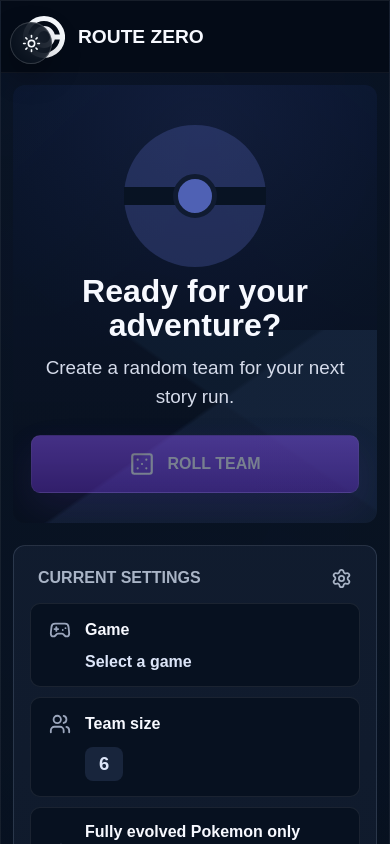
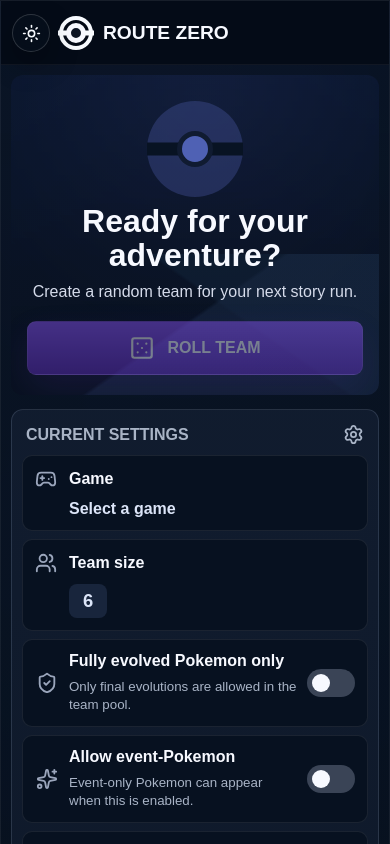
Before and after one commit to EasyEddi/Route-Zero, a Next.js app: page / in a window 390 px wide. Shown: the top 844 px of the page. Built offline with nearby package versions, Linux system fonts and the light colour scheme.

Commit message:
Improve mobile layout density

```diff
--- a/app/globals.css
+++ b/app/globals.css
@@ -2467,6 +2467,13 @@
 }
 
 @media (max-width: 620px) {
+  .themeToggle {
+    top: 14px;
+    left: 12px;
+    width: 38px;
+    height: 38px;
+  }
+
   .shell {
     width: 100%;
     min-height: 100vh;
@@ -2475,61 +2482,365 @@
   }
 
   .topbar {
-    height: 72px;
+    height: 64px;
+    padding: 0 16px 0 58px;
+  }
+
+  .brand {
+    gap: 10px;
+    font-size: 1.2rem;
+  }
+
+  .brandMark {
+    width: 34px;
+    height: 34px;
+    border-width: 4px;
+  }
+
+  .brandMark::before {
+    height: 5px;
+  }
+
+  .brandMark::after {
+    width: 10px;
+    height: 10px;
   }
 
   .heroGrid {
-    padding: 12px;
+    gap: 14px;
+    padding: 10px;
   }
 
   .intro {
-    min-height: 340px;
-    padding-inline: 18px;
+    min-height: 286px;
+    padding: 22px 16px 20px;
+  }
+
+  .pokeballGlow {
+    width: 96px;
+    height: 96px;
+  }
+
+  .pokeballGlow::before {
+    height: 13px;
+  }
+
+  .pokeballGlow::after {
+    width: 26px;
+    height: 26px;
+  }
+
+  .intro h1,
+  .teamHeader h2 {
+    font-size: 2rem;
+  }
+
+  .intro p,
+  .teamHeader span {
+    margin: 9px 0 18px;
+    font-size: 1rem;
+    line-height: 1.38;
   }
 
   .primaryButton {
     width: 100%;
     min-width: 0;
+    min-height: 54px;
+  }
+
+  .settingsPanel {
+    margin-top: 14px;
+    padding: 14px 10px 12px;
+  }
+
+  .panelHeader {
+    margin: 0 4px 10px;
   }
 
   .settingRow,
+  .toggleRow,
+  .typeBlock {
+    gap: 10px;
+    margin-top: 8px;
+    padding: 12px;
+  }
+
+  .settingRow {
+    grid-template-columns: 24px minmax(0, 1fr);
+  }
+
   .toggleRow {
-    grid-template-columns: 24px minmax(0, 1fr);
-  }
-
-  .stepper,
-  .settingValue,
+    grid-template-columns: 24px minmax(0, 1fr) 48px;
+  }
+
+  .settingValue {
+    grid-column: 2;
+    max-width: 100%;
+    justify-self: start;
+    text-align: left;
+  }
+
   .switchControl {
-    grid-column: 2;
-    justify-self: start;
+    grid-column: 3;
+    justify-self: end;
+  }
+
+  .typeGrid {
+    display: grid;
+    grid-template-columns: repeat(2, minmax(0, 1fr));
+    gap: 7px;
+  }
+
+  .typeChip {
+    min-height: 38px;
+    padding: 7px 9px;
+  }
+
+  .settingsFooterActions {
+    width: 100%;
+    margin-inline: 0;
+  }
+
+  .settingsActionButton {
+    min-height: 46px;
+    padding: 0 8px;
+    font-size: 0.9rem;
+  }
+
+  .teamPanel {
+    padding: 8px 2px 0;
+  }
+
+  .lockedBuilder {
+    margin-top: 14px;
+    padding: 12px;
+  }
+
+  .lockedSearch {
+    min-height: 46px;
+  }
+
+  .lockedSuggestions {
+    max-height: 240px;
+  }
+
+  .lockedPicks {
+    gap: 7px;
+  }
+
+  .lockedPick {
+    font-size: 0.82rem;
+  }
+
+  .teamTools {
+    min-height: 50px;
+    margin: 12px 0 12px;
+  }
+
+  .teamShinyButton {
+    width: 50px;
+    height: 50px;
   }
 
   .teamGrid {
-    grid-template-columns: 1fr;
+    grid-template-columns: repeat(2, minmax(0, 1fr));
+    gap: 10px;
   }
 
   .poolGrid {
-    grid-template-columns: 1fr;
+    grid-template-columns: repeat(2, minmax(0, 1fr));
+    gap: 10px;
+    padding: 0 12px 14px;
+  }
+
+  .pokemonCard {
+    min-height: 244px;
+    padding: 13px 9px 14px;
+  }
+
+  .dexNumber {
+    top: 12px;
+    left: 12px;
+    font-size: 1rem;
+  }
+
+  .shinyToggle {
+    top: 10px;
+    right: 10px;
+    width: 32px;
+    height: 32px;
+  }
+
+  .specialBadges {
+    top: 40px;
+    left: 10px;
+    max-width: calc(100% - 52px);
+    gap: 4px;
+  }
+
+  .specialBadges span {
+    min-height: 20px;
+    padding: 0 6px;
+    font-size: 0.58rem;
+  }
+
+  .pokemonSprite {
+    width: min(150px, 86%);
+    height: 122px;
+    margin-top: 26px;
+  }
+
+  .pokemonCard h3 {
+    margin: 8px 0 10px;
+    font-size: 1.08rem;
+  }
+
+  .rollingCard h3 {
+    font-size: 0.92rem;
+  }
+
+  .typeList {
+    gap: 5px;
+  }
+
+  .typeBadge {
+    padding: 6px 8px;
+    font-size: 0.72rem;
+  }
+
+  .actionBar {
+    flex-direction: column;
+    margin-top: 16px;
+  }
+
+  .modalOverlay {
+    align-items: stretch;
+    padding: 8px;
+  }
+
+  .poolModal {
+    width: 100%;
+    max-height: calc(100dvh - 16px);
+    border-radius: 12px;
+  }
+
+  .poolModalHeader {
+    gap: 10px;
+    padding: 14px 12px 12px;
+  }
+
+  .poolModalHeader h2 {
+    font-size: 1.75rem;
+  }
+
+  .poolHeaderActions {
+    gap: 8px;
+  }
+
+  .poolShinyButton,
+  .modalCloseButton {
+    width: 40px;
+    height: 40px;
+  }
+
+  .poolSearch {
+    margin: 12px;
+    padding: 11px 12px;
+  }
+
+  .poolCard {
+    min-height: 230px;
+    padding: 12px 8px 10px;
+  }
+
+  .poolCard img {
+    width: min(112px, 84%);
+    height: 94px;
+  }
+
+  .poolCard h3 {
+    font-size: 0.96rem;
+  }
+
+  .compactBadge {
+    padding: 5px 8px;
+    font-size: 0.68rem;
   }
 
   .detailHero {
     grid-template-columns: 1fr;
+    gap: 12px;
+  }
+
+  .pokemonDetailBody {
+    padding: 14px 12px 16px;
   }
 
   .detailArtwork {
-    min-height: 230px;
-  }
-
-  .gameGrid,
+    min-height: 190px;
+  }
+
+  .detailArtwork img {
+    height: 170px;
+  }
+
+  .detailSummary h3 {
+    font-size: 2.05rem;
+  }
+
+  .detailSection {
+    padding: 13px;
+  }
+
+  .detailSectionHeader {
+    align-items: flex-start;
+    gap: 8px;
+  }
+
+  .encounterRow {
+    grid-template-columns: 1fr;
+    gap: 8px;
+  }
+
+  .encounterRow > div:last-child {
+    display: flex;
+    align-items: center;
+    justify-content: space-between;
+    text-align: left;
+  }
+
+  .gameGrid {
+    grid-template-columns: repeat(2, minmax(0, 1fr));
+    gap: 10px;
+    padding: 0 12px 14px;
+  }
+
+  .gameCard {
+    grid-template-rows: 156px minmax(2.6em, auto);
+    min-height: 220px;
+    padding: 9px;
+  }
+
+  .gameCover {
+    min-height: 156px;
+  }
+
+  .gameCover img {
+    max-height: 142px;
+  }
+
+  .gameName {
+    font-size: 0.86rem;
+  }
+
   .sizeGrid {
-    grid-template-columns: 1fr;
-  }
-
-  .pokemonCard {
-    min-height: 300px;
-  }
-
-  .actionBar {
-    flex-direction: column;
-  }
-}
+    grid-template-columns: repeat(3, minmax(0, 1fr));
+    gap: 10px;
+    padding: 12px;
+  }
+
+  .sizeCard {
+    min-height: 92px;
+    font-size: 2rem;
+  }
+}
```
